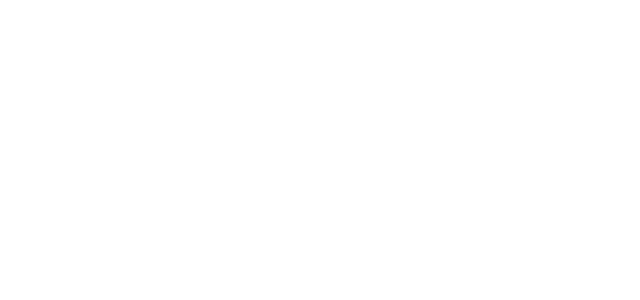
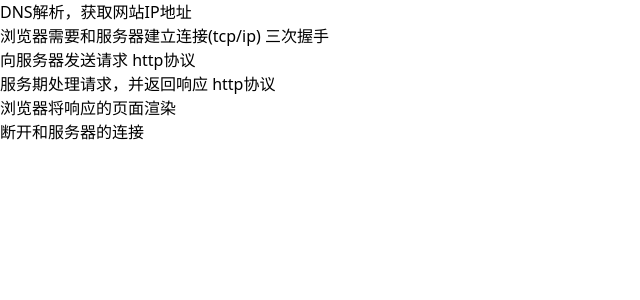
Before and after one commit to HappyColour/nuxt3-template, a Nuxt app: page /visit in a window 1280 px wide. Before the commit this address had no page. Shown: the top 300 px of the page, without its empty margins (0-640 px from the left). Built offline with nearby package versions, Linux system fonts and the light colour scheme.

Commit message:
当在浏览器输入地址后会发生什么

```diff
--- /dev/null
+++ b/pages/visit.vue
@@ -0,0 +1,10 @@
+<template>
+  <div>
+    <h2>DNS解析，获取网站IP地址</h2>
+    <h2>浏览器需要和服务器建立连接(tcp/ip) 三次握手</h2>
+    <h2>向服务器发送请求 http协议</h2>
+    <h2>服务期处理请求，并返回响应 http协议</h2>
+    <h2>浏览器将响应的页面渲染</h2>
+    <h2>断开和服务器的连接</h2>
+  </div>
+</template>
```
